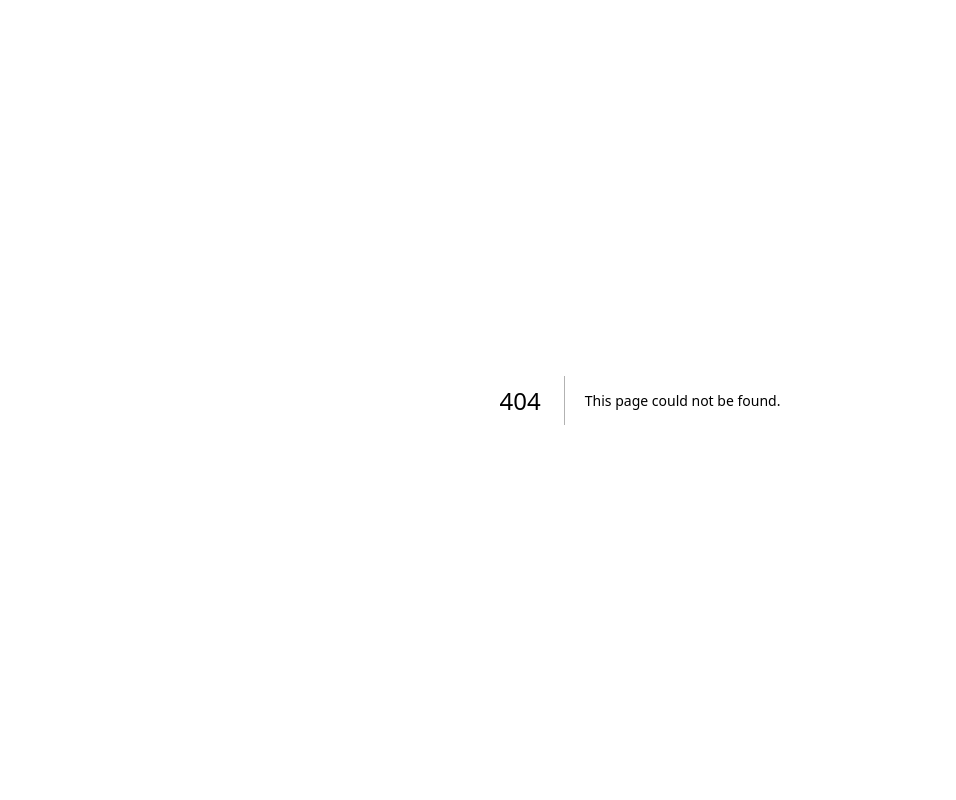
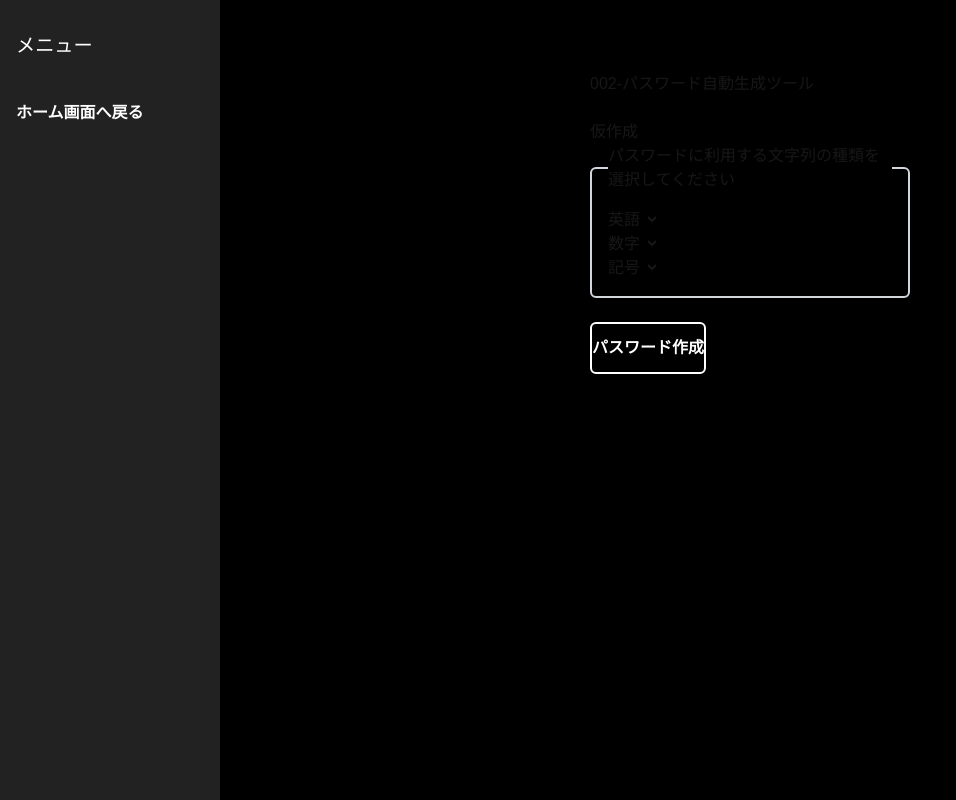
Before and after one commit to ysnr8811/my-practice-apps, a Next.js app: page /002-password in a window 1280 px wide. Before the commit this address had no page. Shown: the whole page, without its empty margins (0-956 px from the left). Built offline with nearby package versions, Linux system fonts and the light colour scheme.

Commit message:
仮作成
・画面
・パスワードに使われる文字列を選択するためのセレクトボックス
・生成されたパスワードを表示するためのラベル

```diff
--- /dev/null
+++ b/src/app/002-password/components/PassWordOutputLabel.tsx
@@ -0,0 +1,10 @@
+
+
+
+export default function PassWordOutputLabel() {
+    return (
+        <label>
+            仮作成
+        </label>
+    );
+}
--- /dev/null
+++ b/src/app/002-password/components/TypeSelectBox.tsx
@@ -0,0 +1,14 @@
+interface TypeSelectBoxProps {
+    name?: string
+}
+
+export function TypeSelectBox({name}: TypeSelectBoxProps) {
+    return (
+        <div>
+            <label>{name}</label>
+            <select>
+
+            </select>
+        </div>
+    );
+}
--- /dev/null
+++ b/src/app/002-password/page.tsx
@@ -0,0 +1,44 @@
+"use client";
+import CommonLayout from "../../components/CommonLayout";
+import {useSearchParams} from "next/navigation";
+import ItemButton from "@/components/ItemButton";
+import PassWordOutputLabel from "@/app/002-password/components/PassWordOutputLabel";
+import {TypeSelectBox} from "@/app/002-password/components/TypeSelectBox";
+
+interface PasswordPageProps {
+    onClick: (item: string) => void
+}
+
+export default function PasswordPage({onClick}: PasswordPageProps) {
+    const searchParams = useSearchParams();
+    const label = searchParams.get("label") || "002-パスワード自動生成ツール";
+
+    return (
+        <CommonLayout>
+            <div className="w-full max-w-xs mx-auto mt-10">
+                <h1>{label}</h1>
+
+                <br/>
+
+                <PassWordOutputLabel></PassWordOutputLabel>
+
+                <br/>
+
+                <fieldset className={'border-2 border-gray-300 rounded-md p-4'}>
+
+                    <legend>パスワードに利用する文字列の種類を選択してください</legend>
+
+                    <TypeSelectBox name={'英語'}></TypeSelectBox>
+                    <TypeSelectBox name={'数字'}></TypeSelectBox>
+                    <TypeSelectBox name={'記号'}></TypeSelectBox>
+
+                </fieldset>
+
+
+                <br/>
+
+                <ItemButton item={'パスワード作成'} onClick={onClick}></ItemButton>
+            </div>
+        </CommonLayout>
+    );
+}
```
